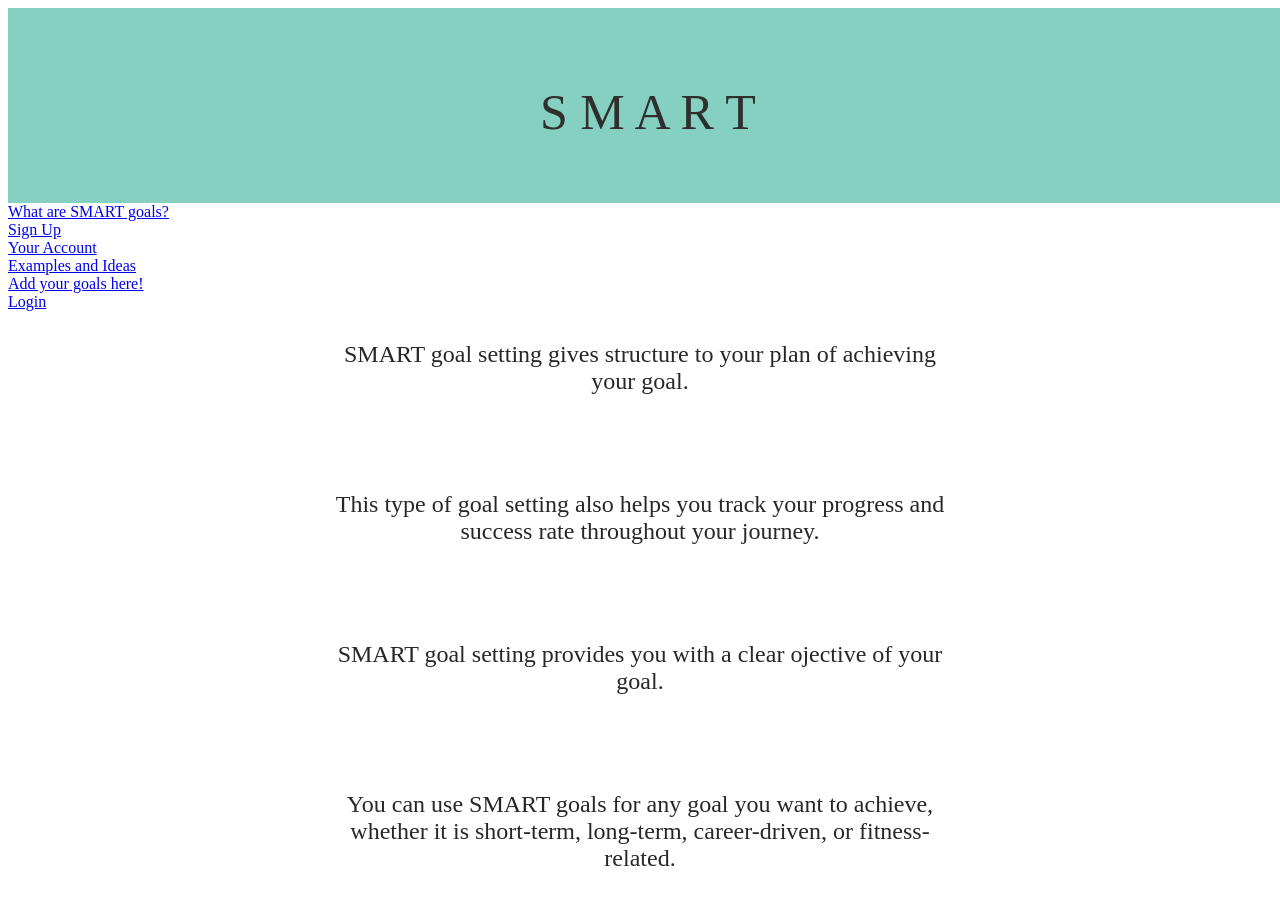
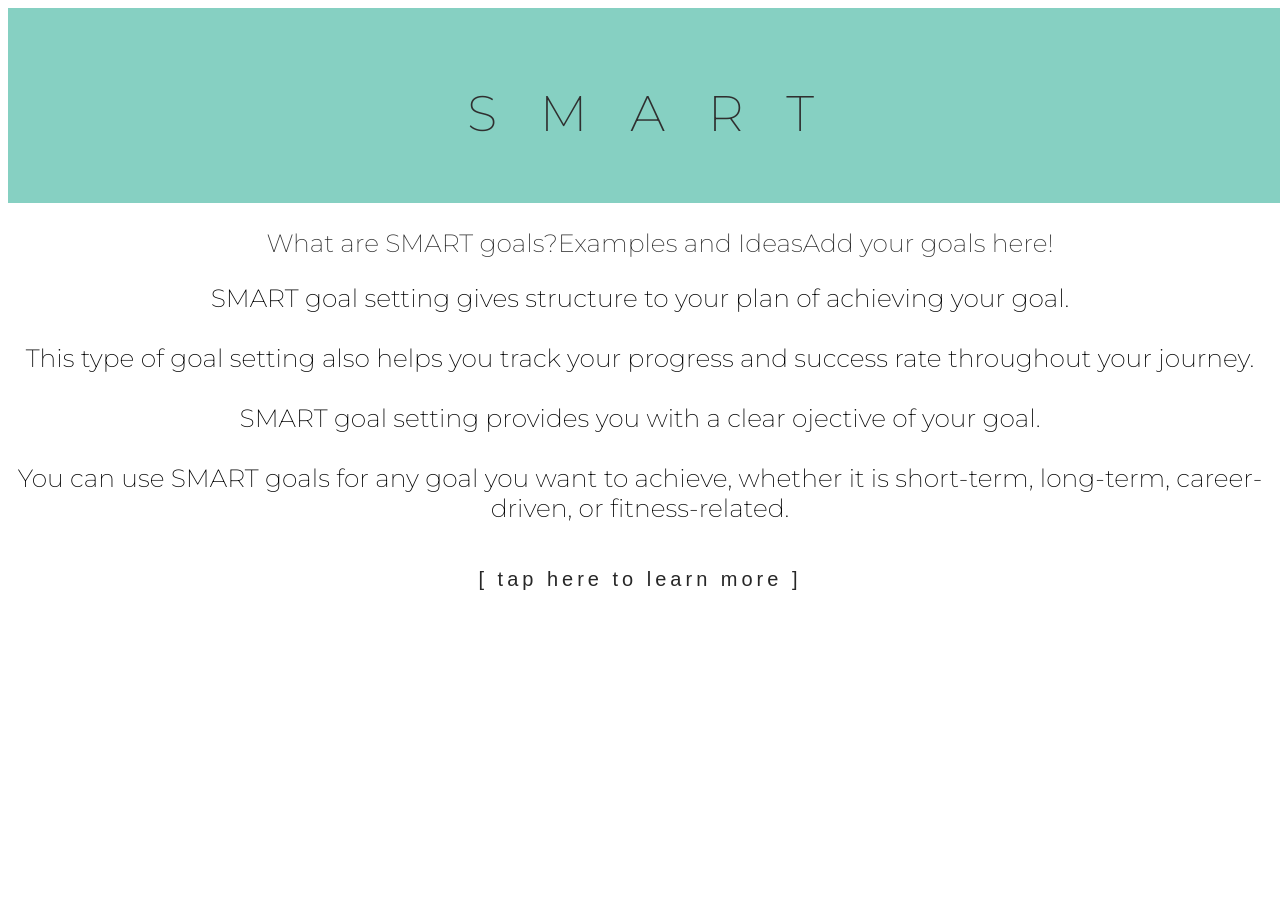
Before and after one commit to JaclynBlinstrubas/smart-goal-setting, a React (Create React App) app: page / in a window 1280 px wide. Shown: the top 904 px of the page. After the commit the page ends 800 px from the top, so only its background shows below. Built offline with nearby package versions, Linux system fonts and the light colour scheme.

Commit message:
css updates/refactoring components

```diff
--- /dev/null
+++ b/src/App.css
@@ -0,0 +1,82 @@
+@import url('https://fonts.googleapis.com/css2?family=Montserrat:wght@200&display=swap');
+
+body {
+    font-family: 'Montserrat', sans-serif;
+    font-size: 25px;
+    text-align: center;
+}
+
+.header {
+    width: 100vw;
+    height: 15vh;
+    background-color: #86D0C2;
+    font-size: 50px;
+    letter-spacing: 15px;
+    text-align: center;
+    color: #272727;
+    padding: 75px 0 0 0;
+}
+
+a {
+    text-decoration: none;
+    color: #272727;
+
+}
+
+.modal-button {
+    font-size: 20px;
+    text-align: center;
+    color: #272727;
+    background-color: white;
+    text-decoration: none;
+    border: none;
+    transition-duration: 0.4s;
+    letter-spacing: 4px;
+    padding: 15px;
+}
+
+.modal-title {
+    font-size: 40px;
+    color: #86D0C2;
+    letter-spacing: 5px;
+}
+
+.modal {
+    font-size: 20px;
+    text-align: center;
+    background-color: white;
+    border: 1px #86D0C2 solid;
+    margin: auto;
+    width: 80%;
+    padding: 40px 0 40px 0;
+}
+
+.hide-modal {
+    font-size: 15px;
+    text-align: center;
+    color: #86D0C2;
+    background-color: white;
+    text-decoration: none;
+    border: none;
+    transition-duration: 0.4s;
+    letter-spacing: 4px;
+    padding: 15px;
+}
+
+.navbar {
+    font-size: 20px;
+    font-weight: bold;
+    color: #86D0C2;
+    display: inline;
+    text-decoration: none;
+}
+
+
+
+/**********
+
+@media only screen and (max-width: 600px){
+
+}
+
+***********/
--- a/src/App.js
+++ b/src/App.js
@@ -1,19 +1,16 @@
+import './App.css';
 import React from "react";
-import { Route, Link, Redirect } from "react-router-dom";
-import Main from "./components/Main";
+import { Route } from "react-router-dom";
 import Users from "./components/Users";
-import { HeaderStyle } from "./components/HeaderStyle";
 import { A } from "./components/AStyle";
 import Signup from "./components/Signup";
-import Modal from "./components/Modal";
+import Main from "./components/Main";
 import Header from "./components/Header";
-import Ideas from "./components/Ideas";
-import { Nav } from "react-bootstrap";
 import { Button } from "./components/ButtonStyle"
 import CreateGoalForm from "./components/CreateGoalForm";
-import { NavBar } from "./components/NavStyle";
 import Login from "./components/Login";
-import UserGoals from "./components/UserGoals";
+import Ideas from "./components/Ideas";
+
 
 
 
@@ -21,44 +18,31 @@ function App(props) {
 
   return (
     <>
-      <HeaderStyle>
+      <header className="header">
         <A href='/'>S M A R T</A>
-      </HeaderStyle>
+      </header>
 
 
-      <Nav className="nav" activeKey="/home">
-      <Nav.Item>
-          <Nav.Link href="/learn-more">What are SMART goals?</Nav.Link>
-        </Nav.Item>
-        <Nav.Item>
-          <Nav.Link href="/signup">Sign Up</Nav.Link>
-        </Nav.Item>
-        <Nav.Item>
-          <Nav.Link href="/users">Your Account</Nav.Link>
-        </Nav.Item>
-        <Nav.Item>
-          <Nav.Link href="/ideas">Examples and Ideas</Nav.Link>
-        </Nav.Item>
-        <Nav.Item>
-          <Nav.Link href="/form">Add your goals here!</Nav.Link>
-        </Nav.Item>
-        <Nav.Item>
-          <Nav.Link href="/login">Login</Nav.Link>
-        </Nav.Item>
-      </Nav>
+      <ul className="nav" activeKey="/home">
+          <A href="/learn-more">What are SMART goals?</A>
+          <A href="/ideas">Examples and Ideas</A>
+          <A href="/form">Add your goals here!</A>
+      </ul>
 
 
+{/* <A href="/login">Login</A>
+<A href="/signup">Sign Up</A>
+<A href="/users">Your Account</A>
+       */}
 
       <main>
         <Route path="/" exact component={Main} />
         <Route path="/users" exact component={Users} />
         <Route path="/signup" exact component={Signup} />
-        <Route path="/learn-more" exact component={Modal} />
         <Route path="/header" exact component={Header} />
         <Route path="/ideas" exact component={Ideas} />
         <Route path="/form" exact component={CreateGoalForm} />
         <Route path="/login" exact component={Login} />
-        <Route path="/usergoals" exact component={UserGoals} />
       </main>
     </>
   );
--- a/src/components/CreateGoalForm.js
+++ b/src/components/CreateGoalForm.js
@@ -36,7 +36,6 @@ const CreateGoalForm = () => {
                     console.log(result)
                     if (result.auth_token) {
                         localStorage.setItem('user', formData.username)
-                        setTimeout(() => { window.location.href = '/usergoals' }, 1500)
                     }
 
                 })
--- a/src/components/Header.js
+++ b/src/components/Header.js
@@ -1,10 +1,9 @@
 import React from 'react';
-import { HeaderStyle } from './HeaderStyle';
 import { Nav } from 'react-bootstrap';
 
 const Header = () => {
+
     return (
-        <>
         <Nav className="nav" activeKey="/home">
             <Nav.Item>
             <Nav.Link href="/signup">Sign Up</Nav.Link>
@@ -16,7 +15,6 @@ const Header = () => {
             <Nav.Link eventKey="/ideas">Examples and Ideas</Nav.Link>
             </Nav.Item>
         </Nav>
-            </>
     );
 };
 
--- a/src/components/HeaderStyle.js
+++ /dev/null
@@ -1,12 +0,0 @@
-import styled from "styled-components";
-
-
-export const HeaderStyle = styled.header`
-    width: 100vw;
-    height: 15vh;
-    background-color: #86D0C2;
-    color: #272727;
-    font-size: 50px;
-    text-align: center;
-    padding: 75px 0 0 0;
-`;
--- a/src/components/Main.js
+++ b/src/components/Main.js
@@ -1,26 +1,50 @@
-import React from 'react';
-import { MainStyle } from './MainStyle';
-import { Button } from './ButtonStyle'
+import React, { useState } from "react";
+import ReactDOM from "react-dom";
+import Modal from "react-bootstrap/Modal";
 
-const Main = () => {
+const SMARTmodal = () => {
+    const [isOpen, setIsOpen] = React.useState(false);
+
+    const showModal = () => {
+        setIsOpen(true);
+    }
+
+    const hideModal = () => {
+        setIsOpen(false);
+    }
+
+
     return (
-        <>
-            <MainStyle>
-            SMART goal setting gives structure to your plan of achieving your goal.
-            </MainStyle><br /><br />
-            <MainStyle>
-            This type of goal setting also helps you track your progress and success rate throughout your journey.
-            </MainStyle> <br /><br />
-            <MainStyle>
-            SMART goal setting provides you with a clear ojective of your goal.
-            </MainStyle><br /><br />
-            <MainStyle>
-            You can use SMART goals for any goal you want to achieve, whether it is short-term, long-term, career-driven, or fitness-related.
-            </MainStyle><br /><br />
+<>
+            SMART goal setting gives structure to your plan of achieving your goal.<br /><br />
+            This type of goal setting also helps you track your progress and success rate throughout your journey.<br /><br />
+            SMART goal setting provides you with a clear ojective of your goal.<br /><br />
+            You can use SMART goals for any goal you want to achieve, whether it is short-term, long-term, career-driven, or fitness-related.<br /><br />
 
-            {/* <Button>tap here</Button>to learn more! */}
-        </>
+            <button className="modal-button" onClick={showModal}>[ tap here to learn more ]</button>
+            <Modal show={isOpen} onHide={hideModal}>
+                    <Modal.Title className="modal-title">S M A R T</Modal.Title>
+                <Modal.Body>
+                    <p>
+                        SPECIFIC<br /><br />
+                        The more specific you are the more clear your steps will be to get there.<br /><br />
+                        MEASURABLE<br /><br />
+                        How are you going to track your imporovements and success?<br /><br />
+                        ACHIEVABLE<br /><br />
+                        Make a plan. Dreams become goals when there are plans attached to them.<br /><br />
+                        RELEVENT<br /><br />
+                        Make sure your goal is something you want to be working on.<br /><br />
+                        TIMELY<br /><br />
+                        Know how much time you need to accomplish your goals.<br /><br />
+                    </p>
+                </Modal.Body>
+                    <button className="hide-modal" onClick={hideModal}>[ close ]</button>
+            </Modal>
+   </>
     );
 };
 
-export default Main;
+const rootElement = document.getElementById("root");
+ReactDOM.render(<SMARTmodal />, rootElement);
+
+export default SMARTmodal;
--- a/src/components/MainStyle.js
+++ /dev/null
@@ -1,10 +0,0 @@
-import styled from "styled-components";
-
-export const MainStyle = styled.div`
-   font-size: 1.5rem;
-   text-align: center;
-   color: #272727;
-   margin: auto;
-   width: 50%;
-   padding: 30px;
-`;
--- a/src/components/NavStyle.js
+++ /dev/null
@@ -1,17 +0,0 @@
-import styled from "styled-components";
-
-export const NavStyle = styled.a`
-    font-size: 20px;
-    text-align: center;
-    font-weight: bold;
-    color: #86D0C2;
-    background-color: white;
-`;
-
-export const NavBar = styled.li`
-    font-size: 20px;
-    font-weight: bold;
-    color: #86D0C2;
-    display: inline;
-    text-decoration: none;
-`
--- a/src/components/UserGoals.js
+++ /dev/null
@@ -1,23 +0,0 @@
-import React, { useState, useEffect } from 'react';
-
-const UserGoals = () => {
-
-    // const [goal, setGoal] = useState();
-
-    // useEffect(() => {
-    //     method: "GET",
-
-    // })
-
-
-    return (
-        <>
-        <div>
-            user goals should show up here
-        </div>
-
-        </>
-    );
-};
-
-export default UserGoals;
--- a/src/components/Users.js
+++ b/src/components/Users.js
@@ -4,14 +4,41 @@ import { Link } from "react-router-dom";
 const Users = () => {
 
 
+    const url = `http://localhost:8000/goal/`;
 
+    const [goal, setGoal] = useState('');
 
+    fetch(url, {
+        method: "GET",
+        headers: {
+            "Content-type": "application/json",
+            "Authorization": `Token ${localStorage.getItem("token")}`,
+        },
+
+    })
+        .then((res) => res.json())
+        .then((data) => {
+            console.log(data);
+            // if login is successful
+            if (data.auth_token) {
+                localStorage.setItem('user', goal.username)
+            }
+        })
+        .catch((error) => {
+            console.error("Error:", error);
+        });
 
 
     return (
-        <div>
-            <h1> user account information goes here </h1>
-            <a href="/usergoals">click to see your goals</a>
+        <div className="goal-card">
+            Your Goals:
+            <p>SPECIFIC: {goal.specific}</p>
+            <p>MEASUREABLE: {goal.measureable}</p>
+            <p>ACHIEVABLE: {goal.achievable}</p>
+            <p>RELEVANT: {goal.relevant}</p>
+            <p>TIMELY: {goal.timely}</p>
+            <p>OVERALL GOAL: {goal.overall_goal}</p>
+            <p>NOTES: {goal.notes}</p>
         </div>
     );
 };
```
Also changed, not shown: src/components/Modal.js (deleted, +0 -49 lines), src/components/SetGoal.js (deleted, +0 -11 lines). Lines whose indentation alone changed are shown as unchanged.
